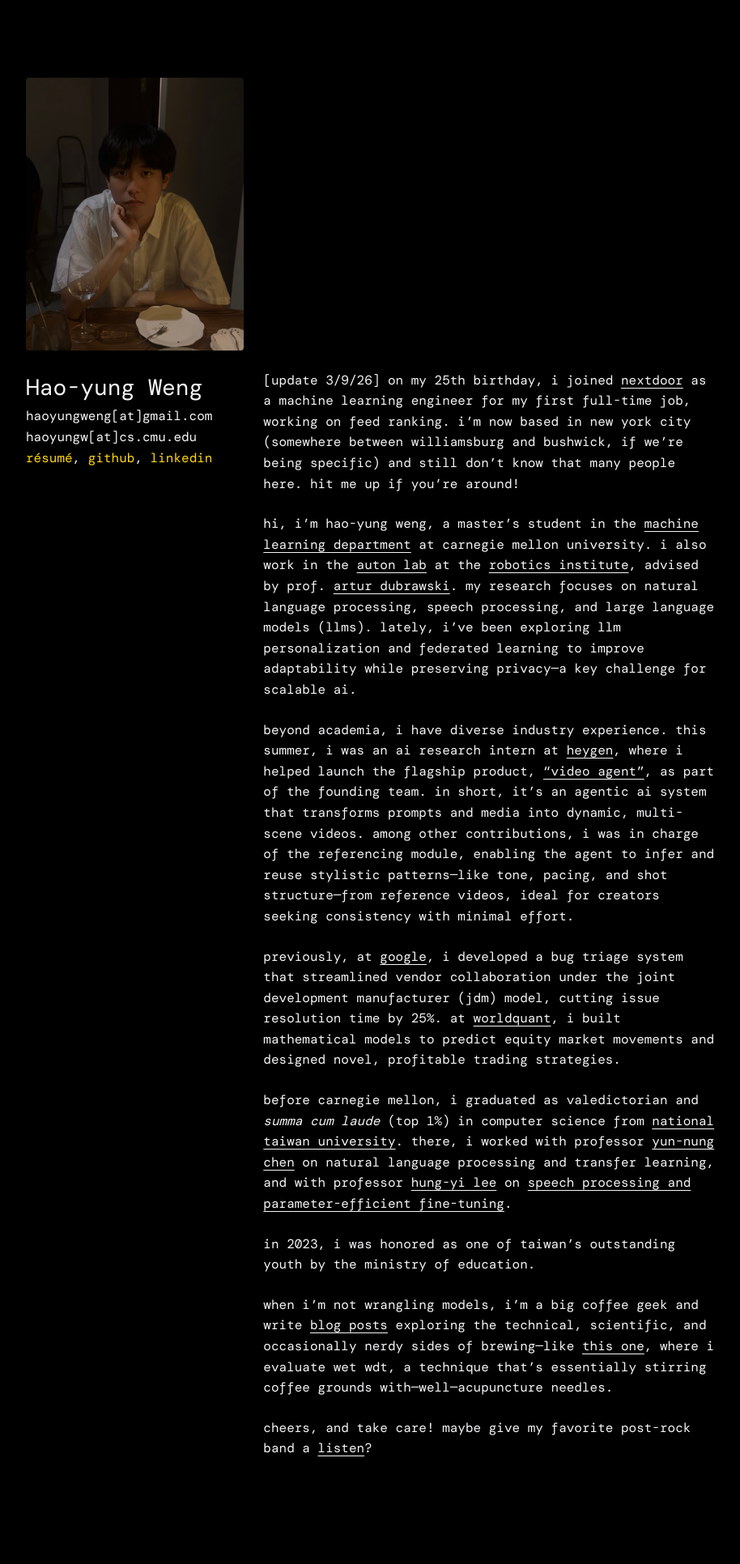
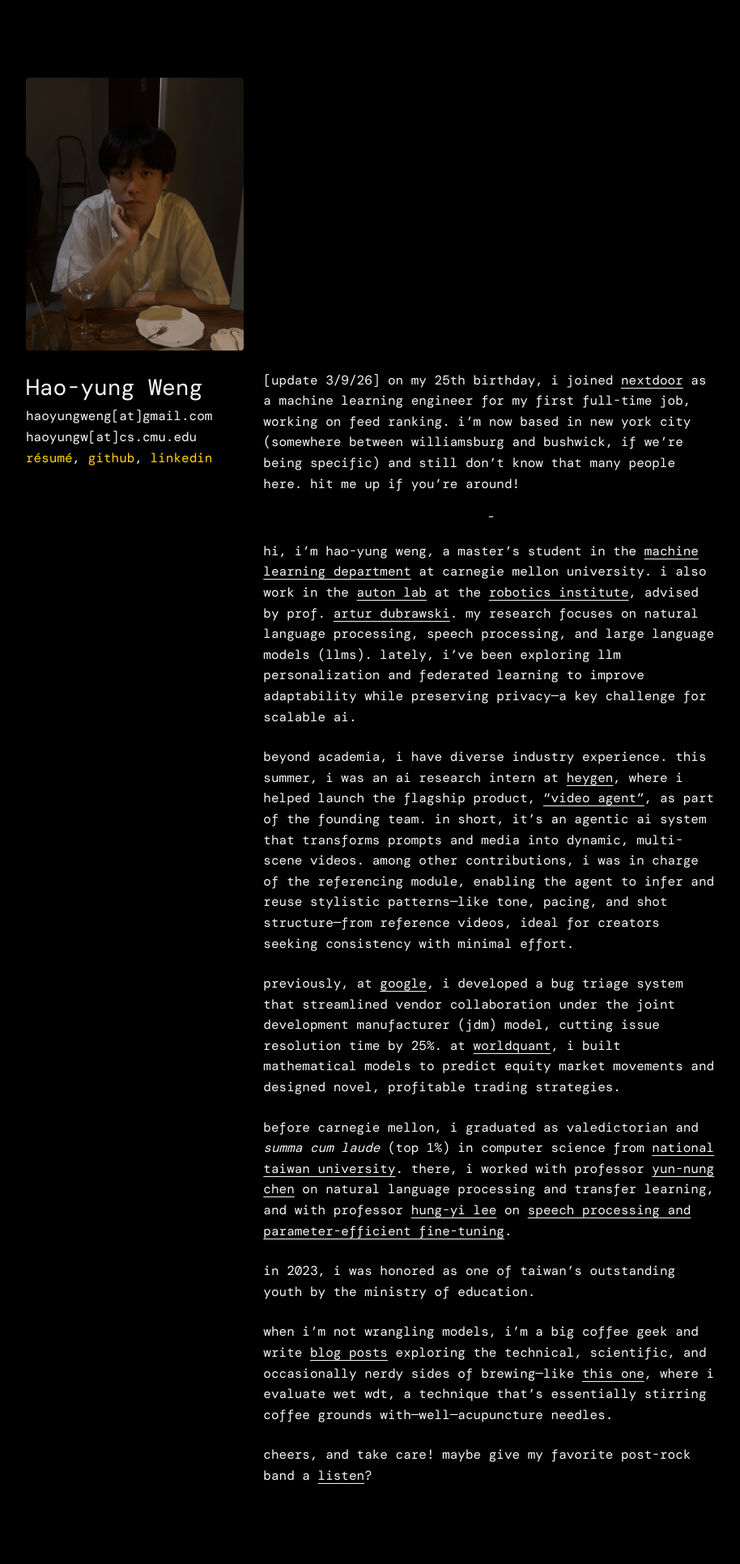
Before and after one commit to haoyungweng/haoyungweng.github.io, a Jekyll site: the page built from index.md, in a window 1280 px wide. Shown: the whole page at 81% size, without its empty margins (180-1094 px from the left). Built offline with Jekyll 4.4.1, drawn with Linux system fonts in a browser that asks for light colours; before the commit the page ends 1898 px from its top, so only the background shows below that.

Commit message:
feat: add a hyphen divider after the intro paragraph
Written as `-` plus a kramdown attribute list. A bare `-` on its own line
renders as a paragraph, not a list item, since a bullet needs content
after it.

The preceding paragraph's bottom margin is zeroed so the divider's
padding is the only vertical spacing; otherwise the two stack and the
hyphen sits visibly off-centre between the paragraphs.

```diff
--- a/assets/css/styles.scss
+++ b/assets/css/styles.scss
@@ -50,6 +50,16 @@ p:last-child {
     margin-bottom: 0;
 }
 
+.divider {
+    text-align: center;
+    margin: 0;
+    padding: 1rem 0;
+}
+
+p:has(+ .divider) {
+    margin-bottom: 0;
+}
+
 .email {
     text-decoration: none;
 }
--- a/index.md
+++ b/index.md
@@ -3,6 +3,9 @@ layout: home
 ---
 
 [Update 3/9/26] On my 25th birthday, I joined [Nextdoor](https://about.nextdoor.com/) as a Machine Learning Engineer for my first full-time job, working on feed ranking. I'm now based in New York City (somewhere between Williamsburg and Bushwick, if we're being specific) and still don't know that many people here. Hit me up if you're around!
+
+-
+{: .divider}
 
 Hi, I’m Hao-yung Weng, a Master's student in the [Machine Learning Department](https://www.ml.cmu.edu/) at Carnegie Mellon University. I also work in the [Auton Lab](https://autonlab.org/) at the [Robotics Institute](https://www.ri.cmu.edu/), advised by Prof. [Artur Dubrawski](https://www.ri.cmu.edu/ri-faculty/artur-w-dubrawski/). My research focuses on natural language processing, speech processing, and large language models (LLMs). Lately, I’ve been exploring LLM personalization and federated learning to improve adaptability while preserving privacy—a key challenge for scalable AI.
 
```
